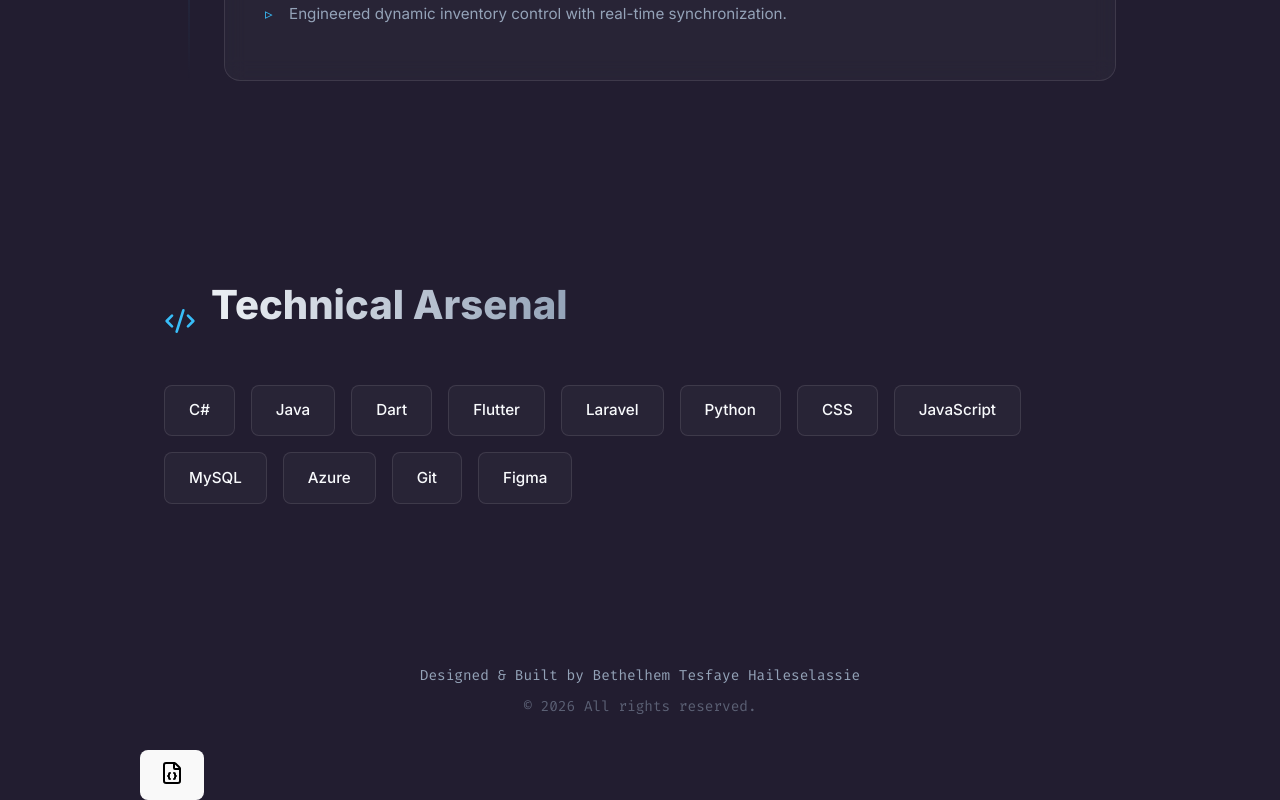
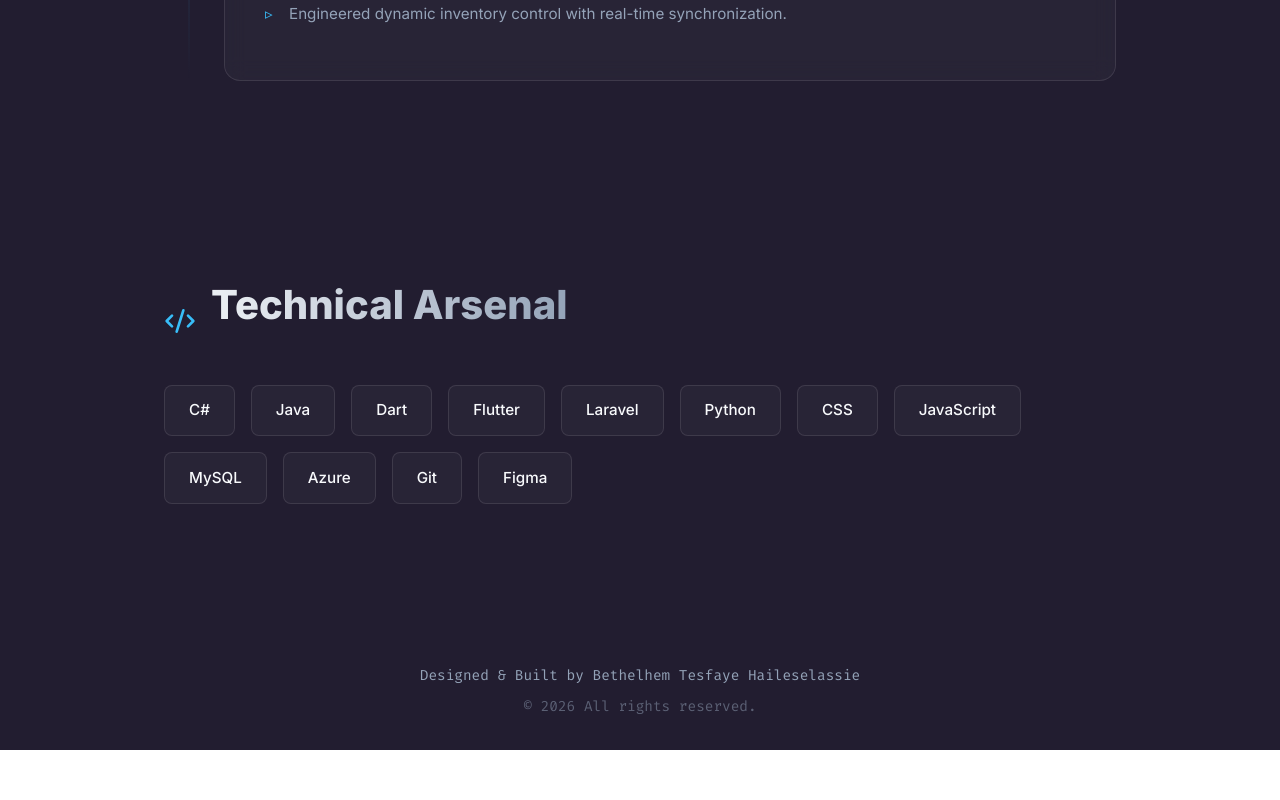
Before and after one commit to BethTesHS/portfolio, a React (Vite) app: page / in a window 1280 px wide. Shown: the part 1758-2558 px from the top of the page. After the commit the page ends 2508 px from the top, so only its background shows below. Built offline with nearby package versions, Linux system fonts and the light colour scheme.

Commit message:
feat: uncomment dev toggle button in App component

```diff
--- a/src/App.css
+++ b/src/App.css
@@ -401,7 +401,7 @@ section {
 ::-webkit-scrollbar-thumb:hover { background: var(--primary); }
 
 /* Dev Toggle */
-/* .dev-toggle {
+.dev-toggle {
   position: fixed;
   bottom: 2rem;
   right: 2rem;
@@ -417,7 +417,7 @@ section {
   cursor: pointer;
   z-index: 1000;
   box-shadow: 0 10px 25px rgba(0,0,0,0.2);
-} */
+}
 
 /* Footer */
 footer {
--- a/src/App.jsx
+++ b/src/App.jsx
@@ -360,14 +360,14 @@ const Portfolio = () => {
         </AnimatePresence>
       </div>
 
-      <motion.button
+      {/* <motion.button
         className="dev-toggle"
         onClick={() => setShowJson(!showJson)}
         whileHover={{ scale: 1.1 }}
         whileTap={{ scale: 0.9 }}
       >
         {showJson ? <Eye size={24} /> : <FileJson size={24} />}
-      </motion.button>
+      </motion.button> */}
     </div>
   );
 };
```
